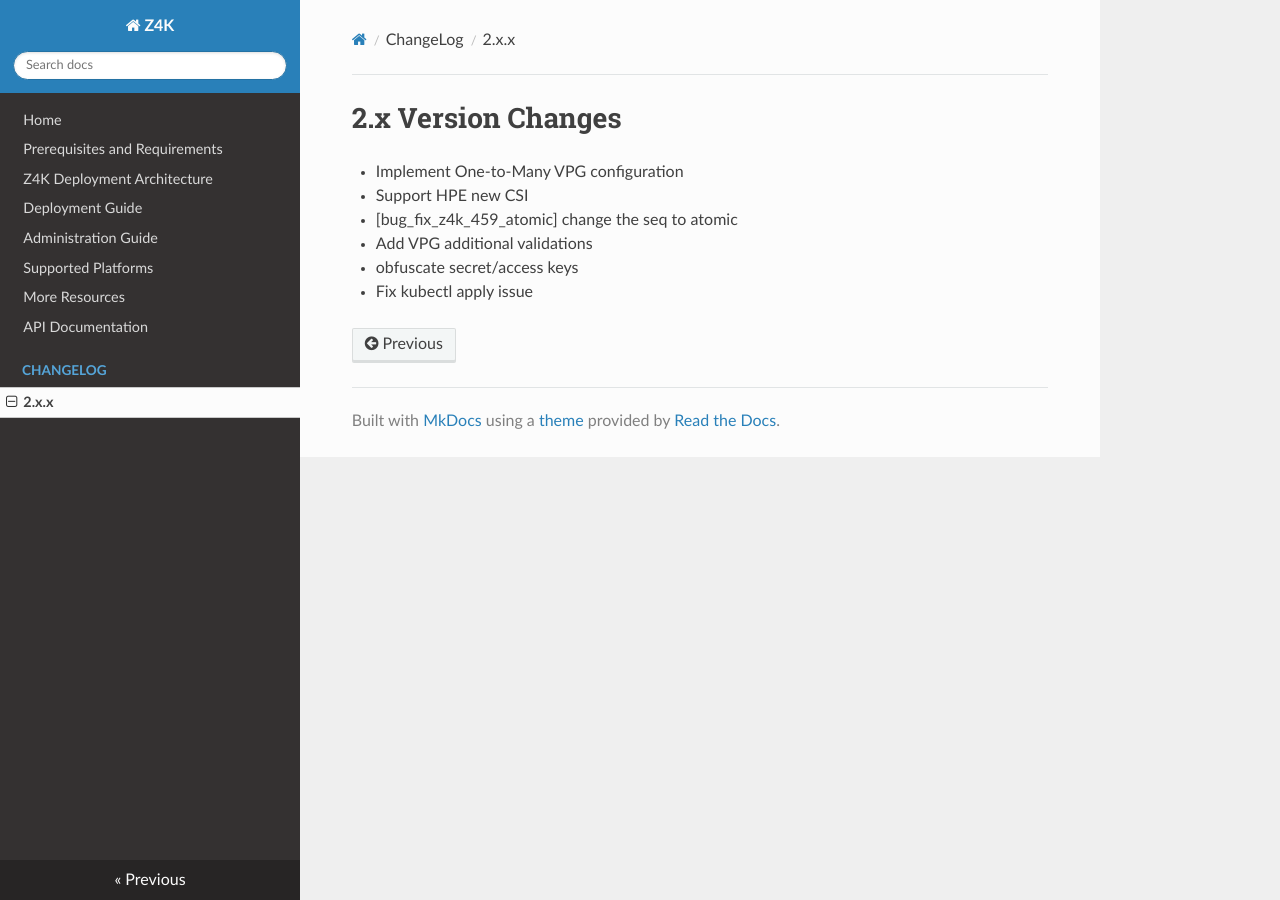
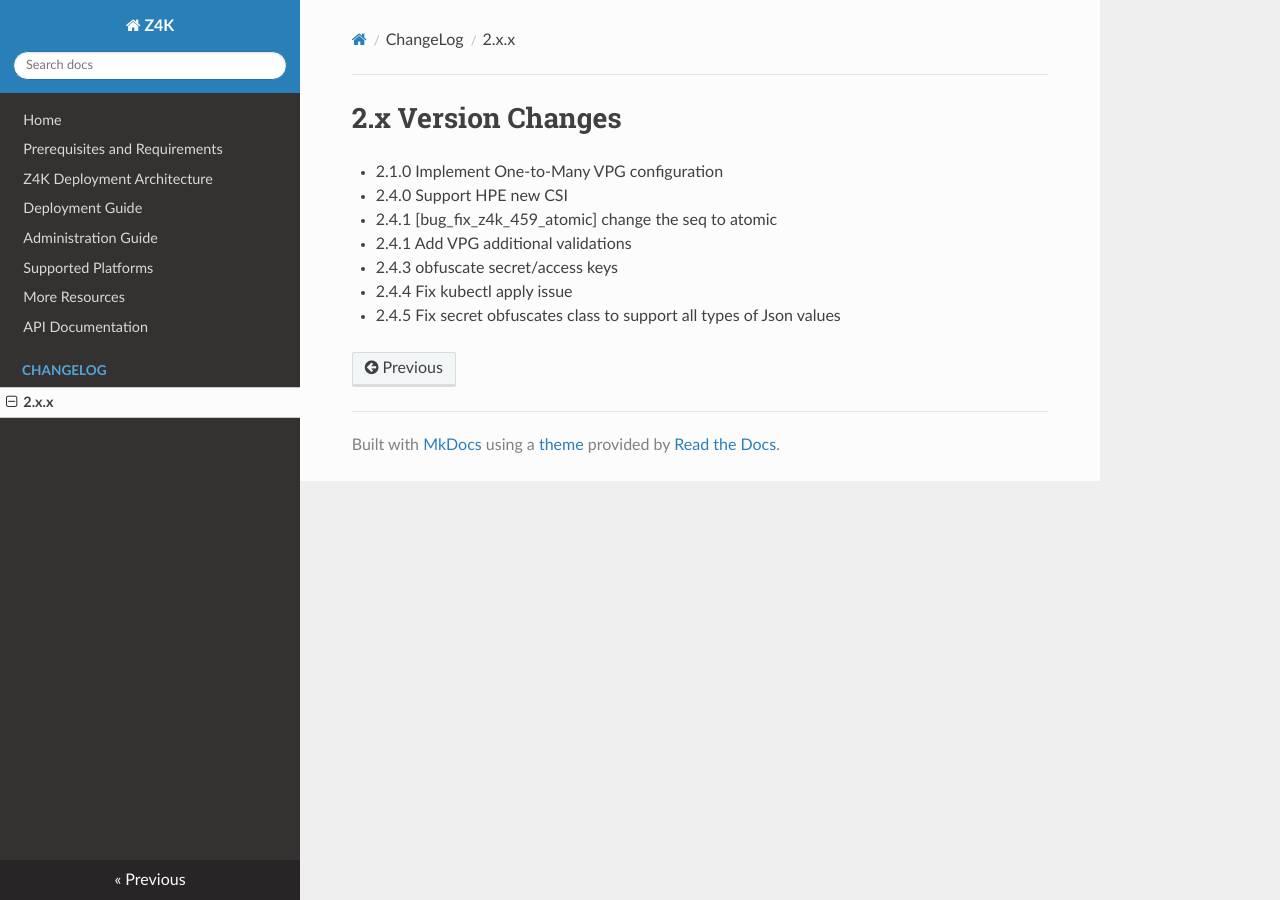
Before and after one commit to ZertoPublic/Z4K, an MkDocs documentation site: the page built from docs/changes/version2.x.x.md, in a window 1280 px wide. Built offline with MkDocs 1.6.1, drawn with Linux system fonts in a browser that asks for light colours.

Commit message:
Update version2.x.x.md

```diff
--- a/docs/changes/version2.x.x.md
+++ b/docs/changes/version2.x.x.md
@@ -1,8 +1,9 @@
 2.x Version Changes
 ===================
-* Implement One-to-Many VPG configuration
-* Support HPE new CSI
-* [bug_fix_z4k_459_atomic] change the seq to atomic
-* Add VPG additional validations
-* obfuscate secret/access keys
-* Fix kubectl apply issue
+* 2.1.0 Implement One-to-Many VPG configuration
+* 2.4.0 Support HPE new CSI
+* 2.4.1 [bug_fix_z4k_459_atomic] change the seq to atomic
+* 2.4.1 Add VPG additional validations
+* 2.4.3 obfuscate secret/access keys
+* 2.4.4 Fix kubectl apply issue
+* 2.4.5 Fix secret obfuscates class to support all types of Json values
```
